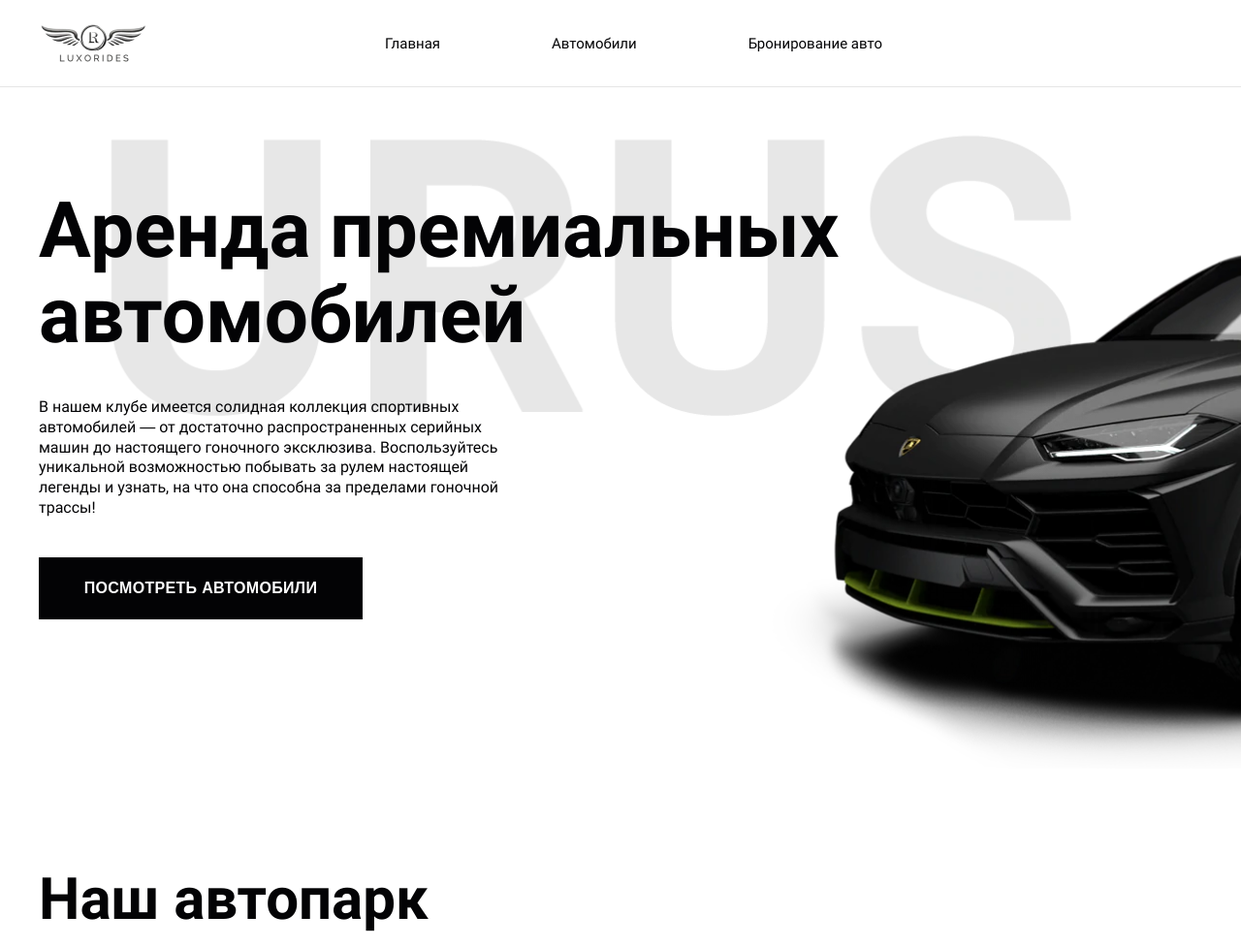
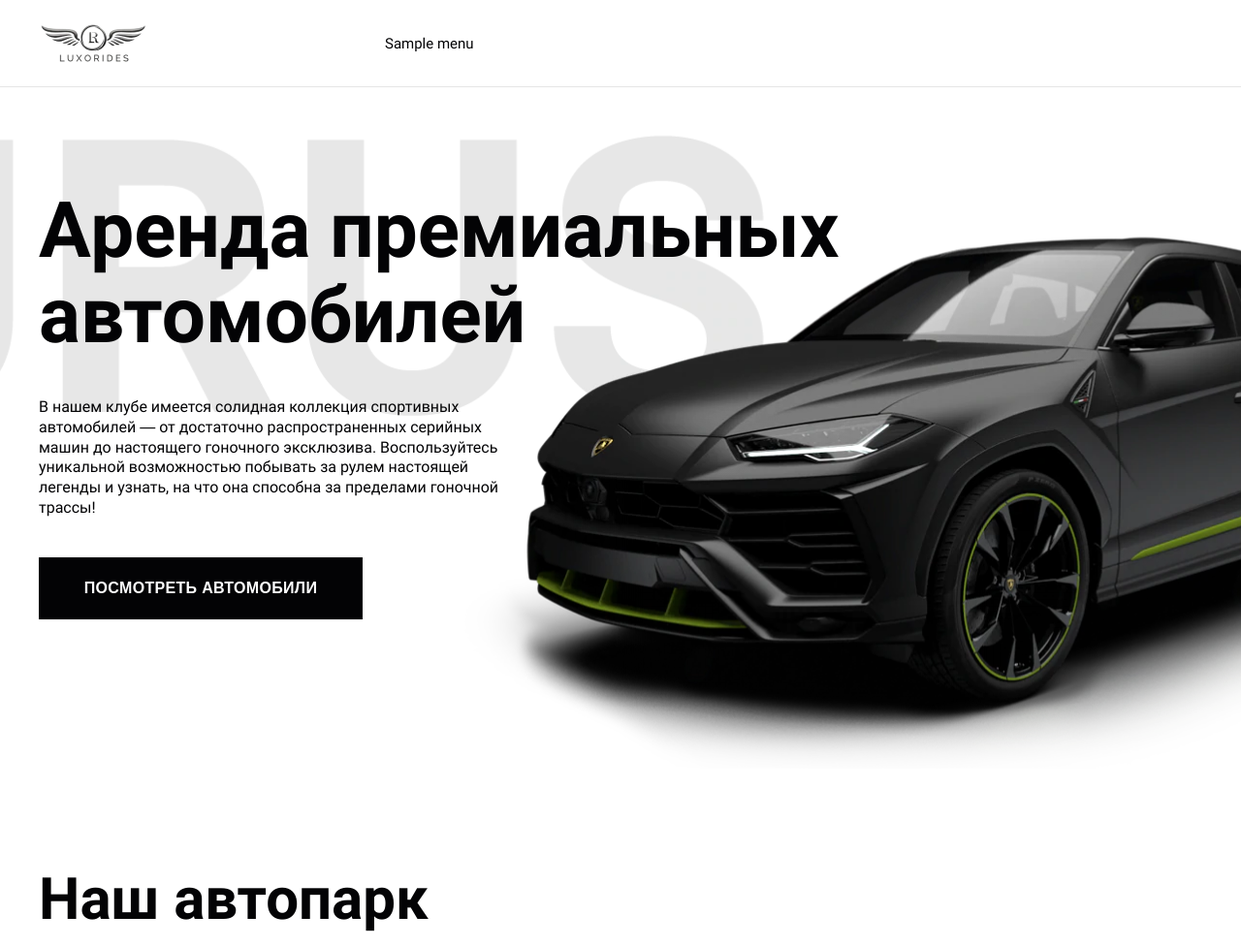
Before and after one commit to ThrallBata/Rent_car, a Django app: template car/templates/car/index.html in a window 1280 px wide. Shown: the top 977 px of the page at 97% size. Run offline with Django 4.2, Linux system fonts and the light colour scheme; data comes from the database, SQL or seed files in the repository; the template is opened without the code that fills it: values that come from a table or form of the project are taken from there, most other values are stand-ins (such as "Sample title", 1, 10 or a date in 2020).

Commit message:
add gen_menu and script scroll

```diff
--- a/car/static/car/scripts/script.js
+++ b/car/static/car/scripts/script.js
@@ -1,3 +1,16 @@
+document.getElementById('menu-home').onclick = function () {
+    document.getElementById('main').scrollIntoView({behavior: "smooth"});
+}
+
+document.getElementById('menu-car').onclick = function () {
+    document.getElementById('cars').scrollIntoView({behavior: "smooth"});
+}
+
+document.getElementById('menu-price').onclick = function () {
+    document.getElementById('price').scrollIntoView({behavior: "smooth"});
+}
+
+
 document.getElementById("main-action").onclick = function () {
     document.getElementById("cars").scrollIntoView({behavior: "smooth"});
 }
--- a/car/templates/car/index.html
+++ b/car/templates/car/index.html
@@ -15,21 +15,15 @@
         </div>
         <nav class="menu">
             <ul>
-                <li class="menu-item">
-                    <a href="#">Главная</a>
-                </li>
-                <li class="menu-item">
-                    <a href="#cars">Автомобили</a>
-                </li>
-                <li class="menu-item">
-                    <a href="#price">Бронирование авто</a>
-                </li>
+                {% for m in menu %}
+                    <li class="menu-item"> <a id = "{{ m.id }}">{{ m.title }}</a></li>
+                {% endfor%}
             </ul>
         </nav>
     </div>
 </header>
 
-<section class="main">
+<section class="main" id="main">
     <div class="container">
         <div class="main-info">
             <h1 class="main-title">Аренда премиальных автомобилей</h1>
--- a/car/views.py
+++ b/car/views.py
@@ -11,6 +11,11 @@
 from .models import Client, Cars
 from .forms import ClientForm
 from .serializers import CarsSerializer
+
+
+menu = [{'title': "Главная", 'id': 'menu-home'},
+        {'title': "Автомобили", 'id': 'menu-car'},
+        {'title': "Бронирование авто", 'id': 'menu-price'}]
 
 
 def index(request):
@@ -34,6 +39,7 @@
         'error': error,
         'cars': cars,
         'succes_record': succes_record,
+        'menu': menu,
     }
 
     return render(request, 'car/index.html', data)
```
Also changed, not shown: car/templates/car/success_form.html (+1 -9 lines).
